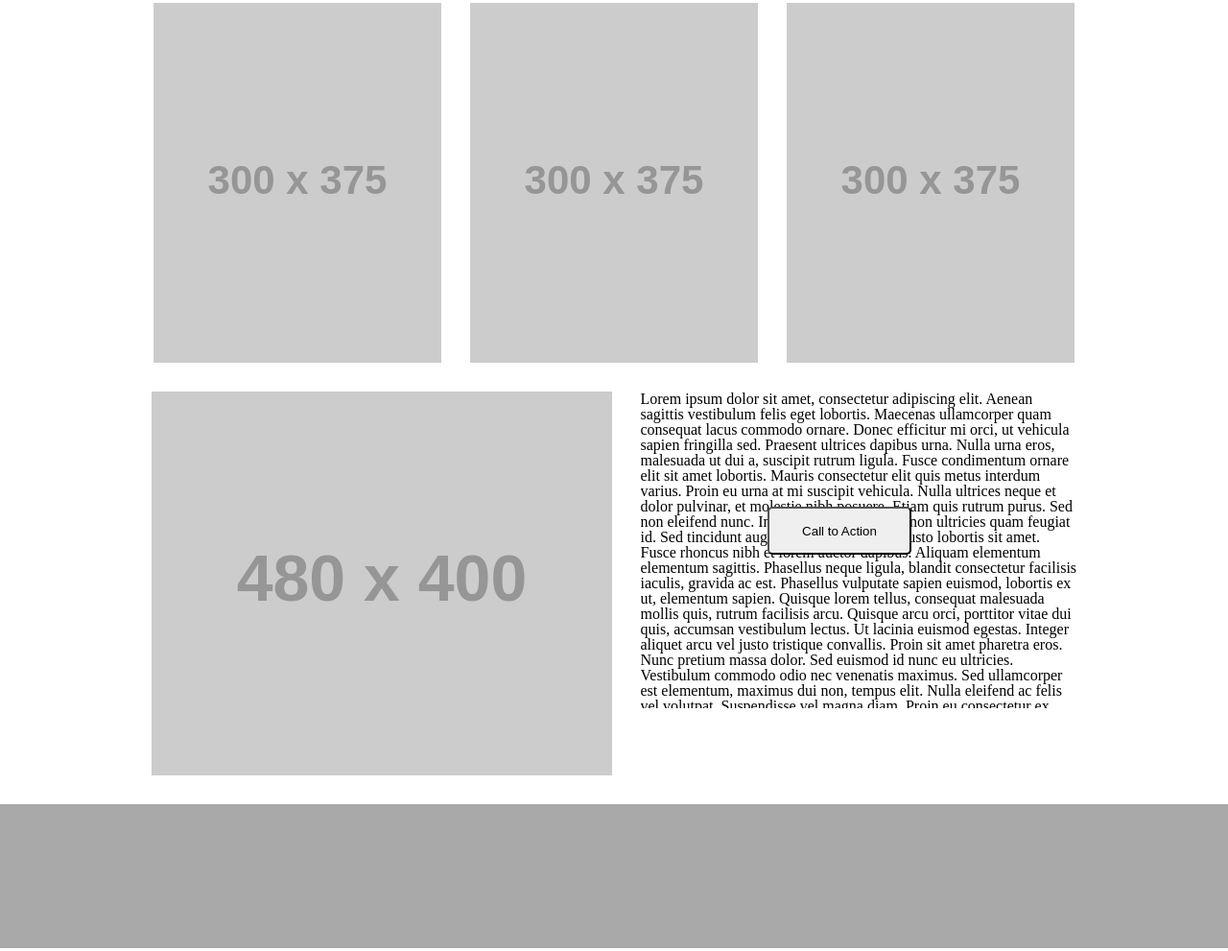
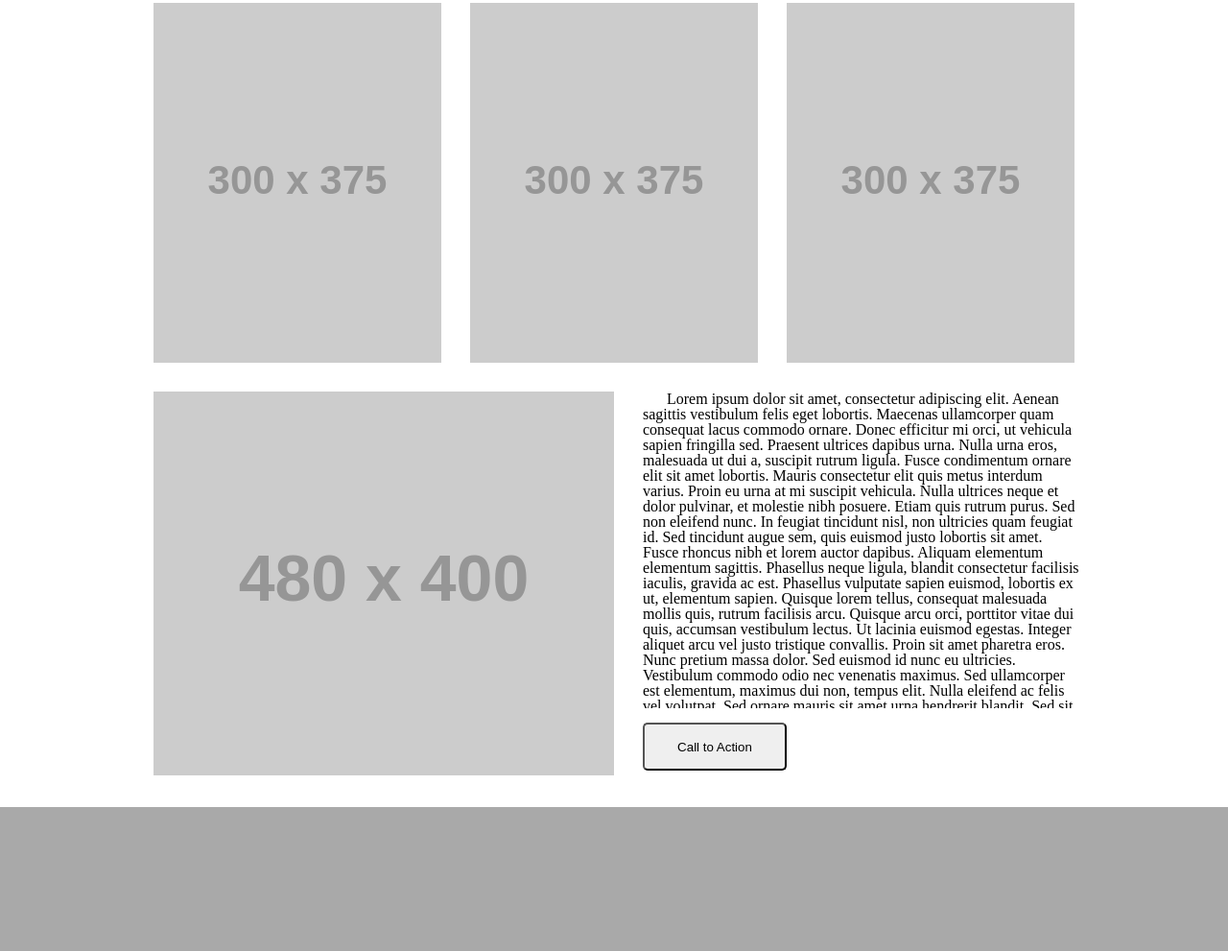
Before and after one commit to nathanrhead/wirefame-exercise, a plain HTML site: page index.html in a window 1280 px wide. Shown: the part 637-1628 px from the top of the page at 96% size. Drawn offline with Linux system fonts and the light colour scheme; placeholder pictures from the web are drawn by us.

Commit message:
Completed the wireframe exercise.

```diff
--- a/index.html
+++ b/index.html
@@ -28,17 +28,21 @@
         <img id="image3" src="https://placehold.it/300x375/" alt="">
         <img src="https://placehold.it/300x375/" alt="">
       </section>
-      <section id="section3">
-        <img src="https://placehold.it/480x400/" alt="">
-        <p id="text">Lorem ipsum dolor sit amet, consectetur adipiscing elit. Aenean sagittis vestibulum felis eget lobortis. Maecenas ullamcorper quam consequat lacus commodo ornare. Donec efficitur mi orci, ut vehicula sapien fringilla sed. Praesent ultrices dapibus urna. Nulla urna eros, malesuada ut dui a, suscipit rutrum ligula. Fusce condimentum ornare elit sit amet lobortis. Mauris consectetur elit quis metus interdum varius. Proin eu urna at mi suscipit vehicula. Nulla ultrices neque et dolor pulvinar, et molestie nibh posuere. Etiam quis rutrum purus. Sed non eleifend nunc.
-
-        In feugiat tincidunt nisl, non ultricies quam feugiat id. Sed tincidunt augue sem, quis euismod justo lobortis sit amet. Fusce rhoncus nibh et lorem auctor dapibus. Aliquam elementum elementum sagittis. Phasellus neque ligula, blandit consectetur facilisis iaculis, gravida ac est. Phasellus vulputate sapien euismod, lobortis ex ut, elementum sapien. Quisque lorem tellus, consequat malesuada mollis quis, rutrum facilisis arcu. Quisque arcu orci, porttitor vitae dui quis, accumsan vestibulum lectus. Ut lacinia euismod egestas. Integer aliquet arcu vel justo tristique convallis. Proin sit amet pharetra eros. Nunc pretium massa dolor. Sed euismod id nunc eu ultricies. Vestibulum commodo odio nec venenatis maximus. Sed ullamcorper est elementum, maximus dui non, tempus elit. Nulla eleifend ac felis vel volutpat.
-
-        Suspendisse vel magna diam. Proin eu consectetur ex. Phasellus ullamcorper porta massa, a euismod erat placerat quis. Curabitur gravida at ipsum eu lobortis. Aenean pharetra libero ut ligula tristique efficitur. Integer at odio tempor orci egestas interdum. Integer tellus nisi, imperdiet nec nulla non, pulvinar mattis magna. Donec non euismod augue. Ut in massa nec erat dapibus porta ut sit amet diam. Maecenas ac enim a lectus mollis efficitur. Donec ac ipsum at nisl scelerisque rhoncus.
-        </p>
-        <div id="button">
-          <button type="button">Call to Action</button>
-        </div>
+      <section id="section2">
+        <section id="section2-1">
+          <div>
+            <img src="https://placehold.it/480x400/" alt="">
+          </div>
+          <section id="section2-2">
+            <div>
+              <p id="text">Lorem ipsum dolor sit amet, consectetur adipiscing elit. Aenean sagittis vestibulum felis eget lobortis. Maecenas ullamcorper quam consequat lacus commodo ornare. Donec efficitur mi orci, ut vehicula sapien fringilla sed. Praesent ultrices dapibus urna. Nulla urna eros, malesuada ut dui a, suscipit rutrum ligula. Fusce condimentum ornare elit sit amet lobortis. Mauris consectetur elit quis metus interdum varius. Proin eu urna at mi suscipit vehicula. Nulla ultrices neque et dolor pulvinar, et molestie nibh posuere. Etiam quis rutrum purus. Sed non eleifend nunc.
+              In feugiat tincidunt nisl, non ultricies quam feugiat id. Sed tincidunt augue sem, quis euismod justo lobortis sit amet. Fusce rhoncus nibh et lorem auctor dapibus. Aliquam elementum elementum sagittis. Phasellus neque ligula, blandit consectetur facilisis iaculis, gravida ac est. Phasellus vulputate sapien euismod, lobortis ex ut, elementum sapien. Quisque lorem tellus, consequat malesuada mollis quis, rutrum facilisis arcu. Quisque arcu orci, porttitor vitae dui quis, accumsan vestibulum lectus. Ut lacinia euismod egestas. Integer aliquet arcu vel justo tristique convallis. Proin sit amet pharetra eros. Nunc pretium massa dolor. Sed euismod id nunc eu ultricies. Vestibulum commodo odio nec venenatis maximus. Sed ullamcorper est elementum, maximus dui non, tempus elit. Nulla eleifend ac felis vel volutpat. Sed ornare mauris sit amet urna hendrerit blandit. Sed sit amet feugiat orci. Nullam at vehicula purus. Aenean ut vestibulum orci. Sed dignissim ex aliquet, dictum velit ac, elementum libero. Phasellus pharetra, magna sed maximus consectetur, lectus ipsum tempus odio, a tempor ante augue sed ante. Nunc condimentum libero ac nunc feugiat, eget sollicitudin ipsum aliquet. Suspendisse eget dui sed ligula aliquet ultrices et ultrices diam. Donec nunc nisi, ultrices id nunc id, posuere varius lorem. Etiam gravida non lorem eu porta. Integer aliquam nunc a sodales mollis.</p>
+            </div>
+            <div id="button">
+              <button type="button">Call to Action</button>
+            </div>
+          </section>
+        </section>
       </section>
     </main>
     <footer>
--- a/style.css
+++ b/style.css
@@ -41,31 +41,41 @@ div[id="nav-items"] {
   margin-right: 30px;
 }
 
-#section3 {
+#section2 {
   display: flex;
   justify-content: center;
   margin-bottom: 30px;
-  flex-wrap: wrap;
+}
+
+#section2-1{
+  width: 960px;
+  display: flex;
+  flex-direction: row;
+
+}
+
+#section2-2 {
+display: flex;
+flex-direction: column;
+
 }
 
 #text {
   width: 455px;
   height: 330px;
-  /* border: 1px solid black; */
   margin-left: 30px;
   overflow: scroll;
+  text-indent: 25px;
 }
 
 #button {
-  position: absolute;
-  bottom: -415px;
-  left: 800px;
   }
 
 button {
   height: 50px;
   width: 150px;
   border-radius: 5px;
+  margin: 15px 0 0 30px;
 }
 
 footer {
```
